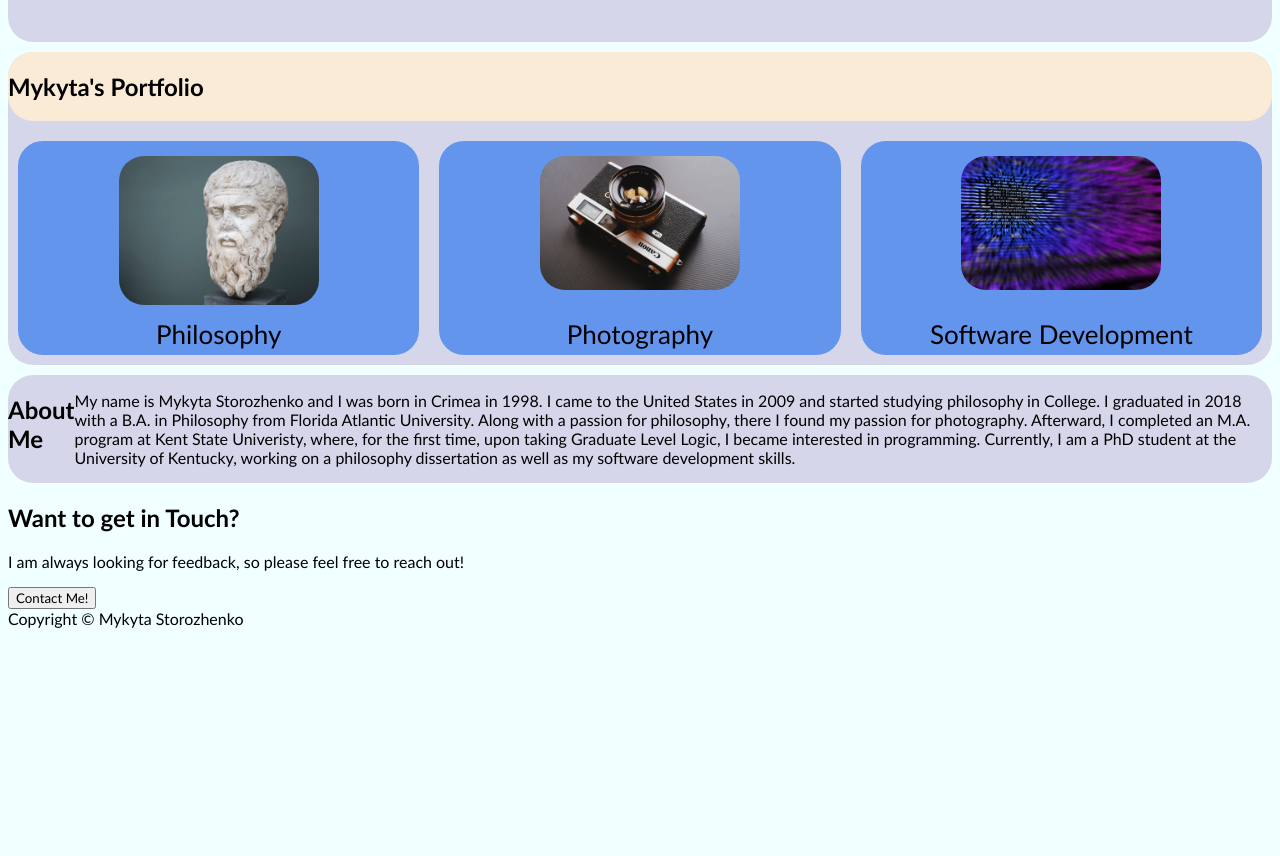
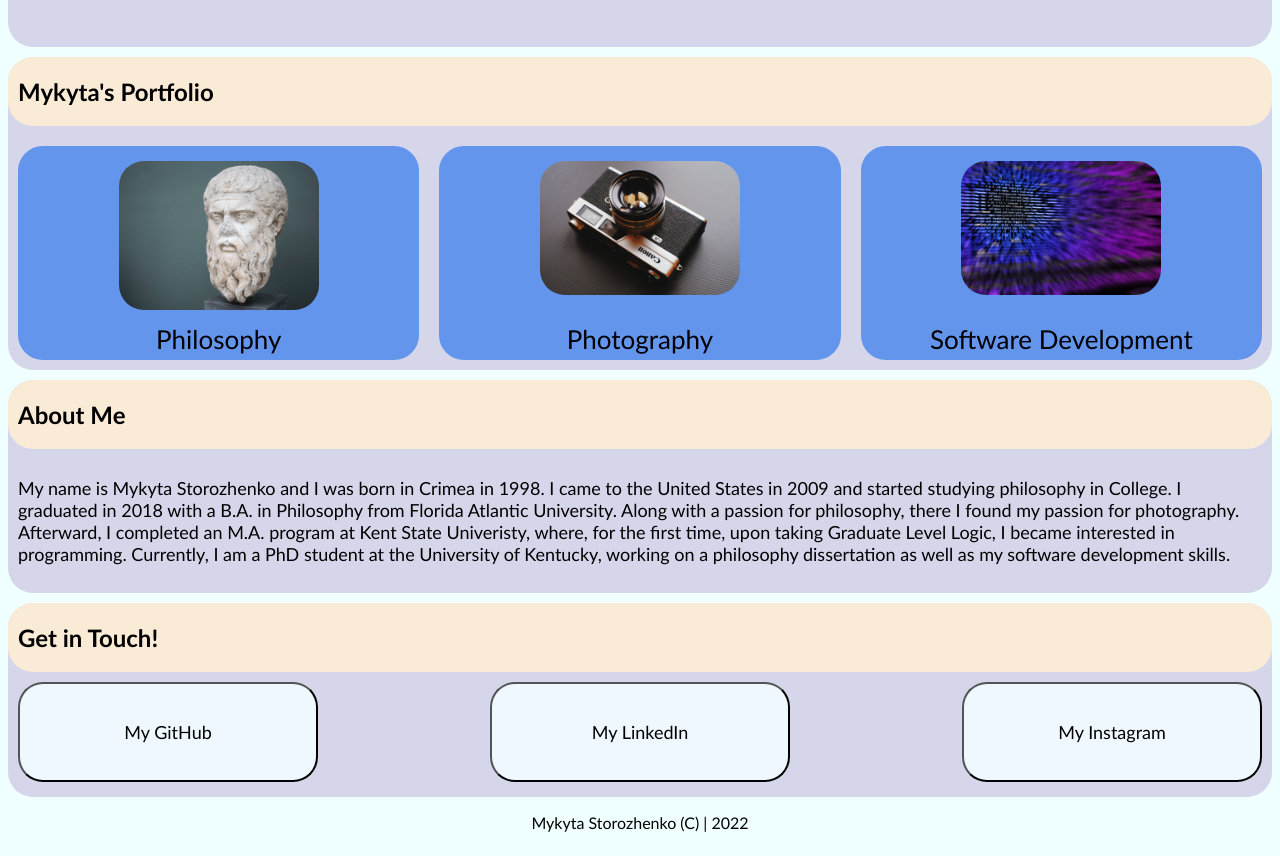
Before and after one commit to storozhenko98/Landing-Page, a plain HTML site: page index.html in a window 1280 px wide. Shown: the part 595-1451 px from the top of the page. Before the commit the page ends 1231 px from the top, so only its background shows below. Drawn offline with Linux system fonts and the light colour scheme.

Commit message:
Finish HTML, finish CSS, correct bugs

```diff
--- a/index.html
+++ b/index.html
@@ -89,21 +89,26 @@
         </p>
     </div>
 </div>
-    <div class="contactMe">
-        <div class="contactBox">
-            <div class="contactText">
-                <h2>Want to get in Touch?</h2>
-                <p>I am always looking for feedback, so please feel free to
-                    reach out!
-                </p>
-            </div>
-            <div class="contactButton">
-                <button type="contactButton">Contact Me!</button>
-            </div>
+<div class="contactPage">
+    <div class="contactPageUpper">
+        <h2>Get in Touch!</h2>
+    </div>
+    <div class="contactPageLower">
+        <div class="github">
+            <button type="ghbutton">My GitHub</button>
+        </div>
+        <div class="linkedin">
+            <button type="lnkid">My LinkedIn</button>
+        </div>
+        <div class="instagram">
+            <button type="insta">My Instagram</button>
         </div>
     </div>
-    <div class="Footer">
-        <div>Copyright © Mykyta Storozhenko</div>
-    </div>
+</div>
+<div class="footer">
+   <div class="footerText">
+        <p> Mykyta Storozhenko (C) | 2022</p>
+   </div>
+</div>
 </body>
 </html>
--- a/style.css
+++ b/style.css
@@ -38,6 +38,10 @@ body {
     border-radius: 25px;
     background-color: aliceblue;
     padding: 10px;
+    font-size: 18px;
+    border-style: solid;
+    border-color: #D5D6EA;
+    border-width: 1px;
 }
 
 .headerDOWN {
@@ -67,12 +71,15 @@ body {
 }
 .headerText p {
     margin-left: 10px;
+    font-size: 18px;
 }
 
 .headerText button {
     margin-left: 10px;
     background-color: aliceblue;
     border-radius: 25px;
+    font-size: 16px;
+    margin-bottom: 10px;
 }
 
 .headerProfPhoto {
@@ -95,6 +102,10 @@ body {
     border-radius: 25px;
     margin-bottom: 10px;
     flex-direction: column;
+}
+
+.portfolio h2 {
+    margin-left: 10px;
 }
 
 .portfolioUP {
@@ -212,7 +223,71 @@ body {
 
 .artistStatement {
     display: flex;
+    flex-direction: column;
     background-color: #D5D6EA;
     border-radius: 25px;
     margin-bottom: 10px;
 }
+
+.AboutHeader {
+    background-color: antiquewhite;
+    border-radius: 25px;
+}
+.AboutHeader h2 {
+    margin-left: 10px;
+}
+
+.quoteAttribute {
+    flex: 1;
+    margin: 10px;
+}
+
+.quoteAttribute p {
+    font-size: 18px;
+}
+
+.contactPage {
+    display: flex;
+    background-color: #D5D6EA;
+    border-radius: 25px;
+    flex-direction: column;
+}
+.contactPageUpper {
+    display: flex;
+    flex: 1;
+    background-color: antiquewhite;
+    border-radius: 25px;
+}
+
+.contactPageUpper h2 {
+    margin-left: 10px;
+}
+
+.contactPageLower {
+    display: flex;
+    flex: 1;
+    flex-direction: row;
+    justify-content: space-between;
+    margin: 10px;
+    margin-bottom: 15px;
+}
+
+.contactPageLower button {
+    width: 300px;
+    height: 100px;
+    border-radius: 25px;
+    font-size: 18px;
+    background-color: aliceblue;
+
+}
+
+.footer {
+    display: flex;
+    justify-self: center;
+}
+
+.footerText {
+    flex: 1;
+    display: flex;
+    justify-content: center;
+}
```
